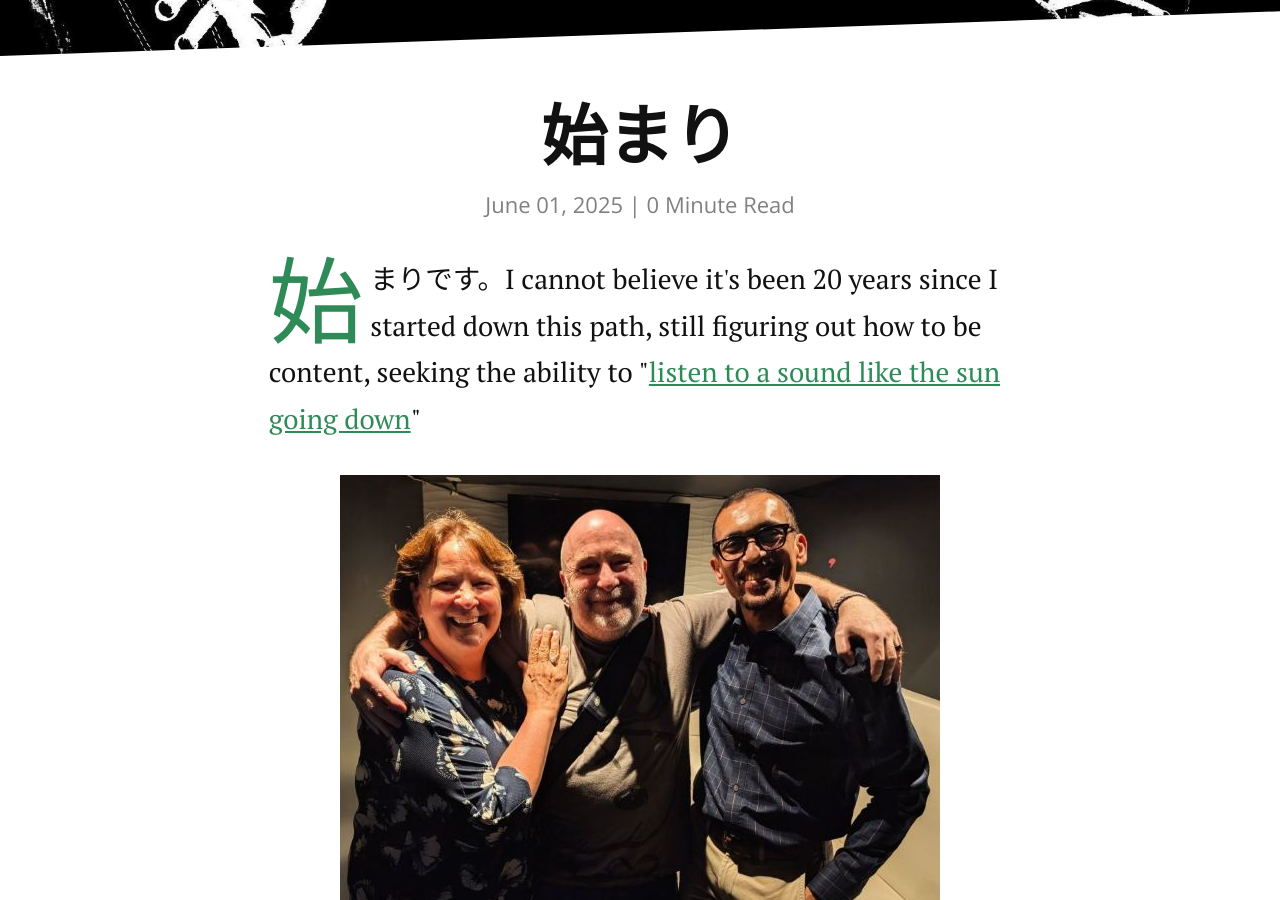
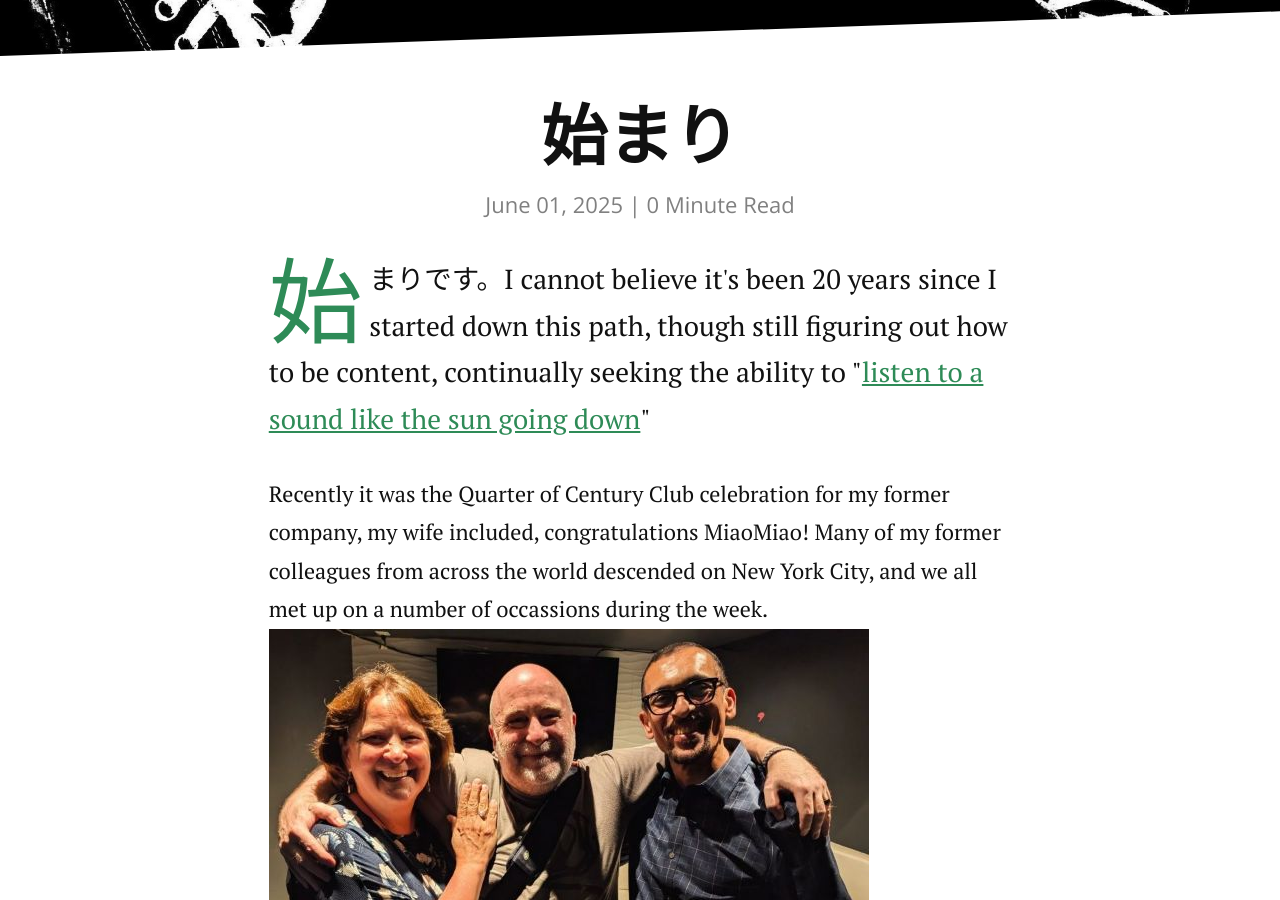
Before and after one commit to weebaruto/weeblog, a Jekyll site: the page built from _posts/2014-12-10-test-post.markdown, in a window 1280 px wide and 900 px high, scrolled down 262 px. Built offline with Jekyll 4.4.1, drawn with Linux system fonts in a browser that asks for light colours; nearby versions of some CDN libraries.

Commit message:
Update 2014-12-10-test-post.markdown

```diff
--- a/_posts/2014-12-10-test-post.markdown
+++ b/_posts/2014-12-10-test-post.markdown
@@ -4,7 +4,8 @@
 date:   2025-06-01
 ---
 
-<p class="intro"><span class="dropcap">始</span>まりです。I cannot believe it's been 20 years since I started down this path, still figuring out how to be content, seeking the ability to "<a href="https://www.azlyrics.com/lyrics/rodneycrowell/songforthelife.html" target="_blank">listen to a sound like the sun going down</a>"</p>
-<p style="text-align:center;">
+<p class="intro"><span class="dropcap">始</span>まりです。I cannot believe it's been 20 years since I started down this path, though still figuring out how to be content, continually seeking the ability to "<a href="https://www.azlyrics.com/lyrics/rodneycrowell/songforthelife.html" target="_blank">listen to a sound like the sun going down</a>"</p>
+<p>
+Recently it was the Quarter of Century Club celebration for my former company, my wife included, congratulations MiaoMiao! Many of my former colleagues from across the world descended on New York City, and we all met up on a number of occassions during the week.
+
 <img src="/assets/img/guardianangelssmall.jpg" alt="my guardian angels">
-</p>
```
